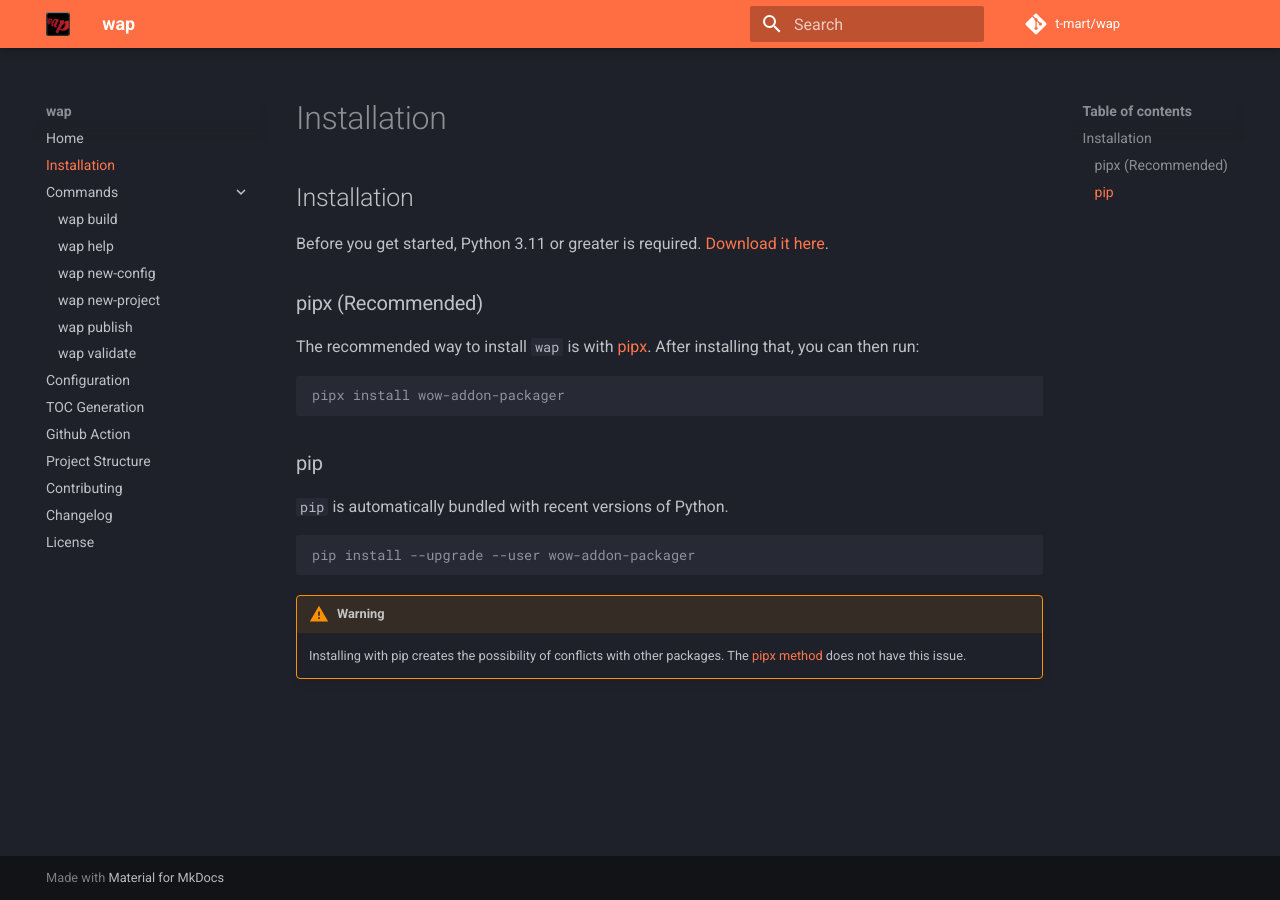
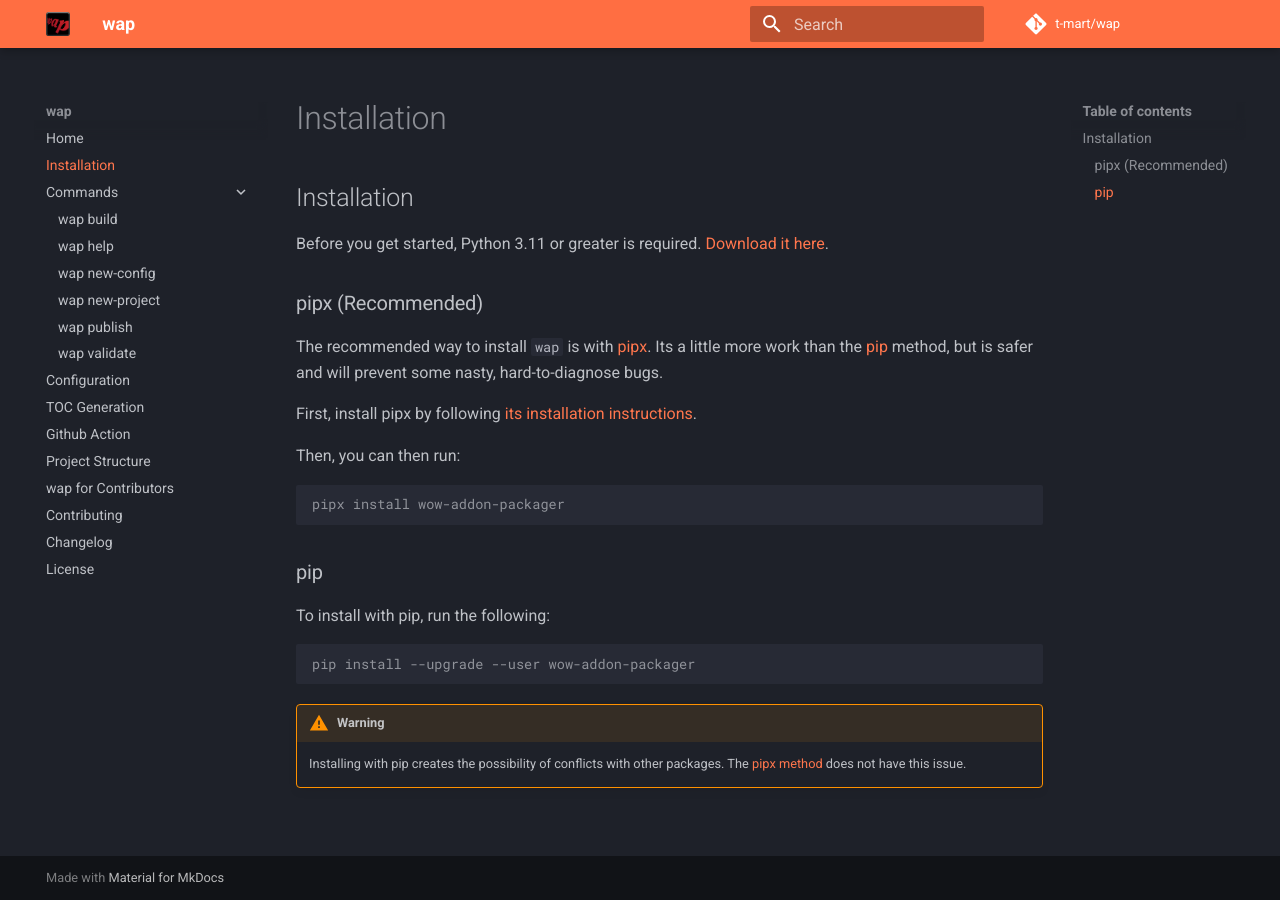
Before and after one commit to t-mart/wap, an MkDocs documentation site: the page built from docs/installation.md, in a window 1280 px wide. Built offline with MkDocs 1.6.1 and Material for MkDocs 9.7.7, drawn with Linux system fonts in a browser that asks for light colours; comment, search, counter and statistics services are not loaded.

Commit message:
Document wap for contributors

````diff
--- a/docs/installation.md
+++ b/docs/installation.md
@@ -7,8 +7,13 @@ Before you get started, Python 3.11 or greater is required.
 
 ### pipx (Recommended)
 
-The recommended way to install `wap` is with [pipx](https://pypa.github.io/pipx/). After installing
-that, you can then run:
+The recommended way to install `wap` is with [pipx](https://pypa.github.io/pipx/). Its a little more
+work than the [pip](#pip) method, but is safer and will prevent some nasty, hard-to-diagnose bugs.
+
+First, install pipx by following [its installation
+instructions](https://pypa.github.io/pipx/#install-pipx).
+
+Then, you can then run:
 
 ```console
 pipx install wow-addon-packager
@@ -16,7 +21,7 @@ pipx install wow-addon-packager
 
 ### pip
 
-`pip` is automatically bundled with recent versions of Python.
+To install with pip, run the following:
 
 ```console
 pip install --upgrade --user wow-addon-packager
--- a/mkdocs.yml
+++ b/mkdocs.yml
@@ -37,6 +37,7 @@ nav:
   - TOC Generation: toc-gen.md
   - Github Action: gh-action.md
   - Project Structure: project-structure.md
+  - wap for Contributors: contributors.md
   - Contributing: contributing.md
   - Changelog: changelog.md
   - License: license.md
````
Also changed, not shown: docs/commands/build.md (+3 -2 lines), docs/contributing.md (+1 -1 lines), docs/contributors.md (added, +37 -0 lines).
